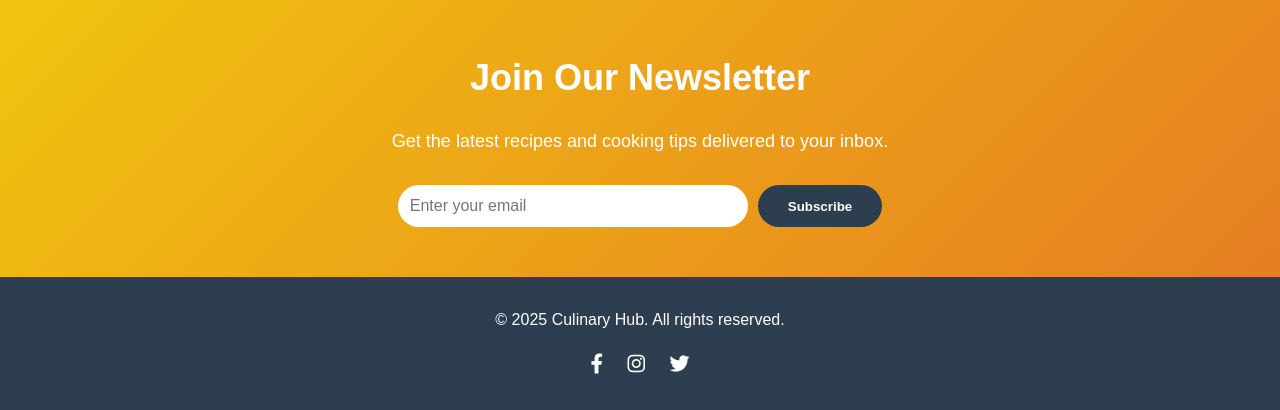
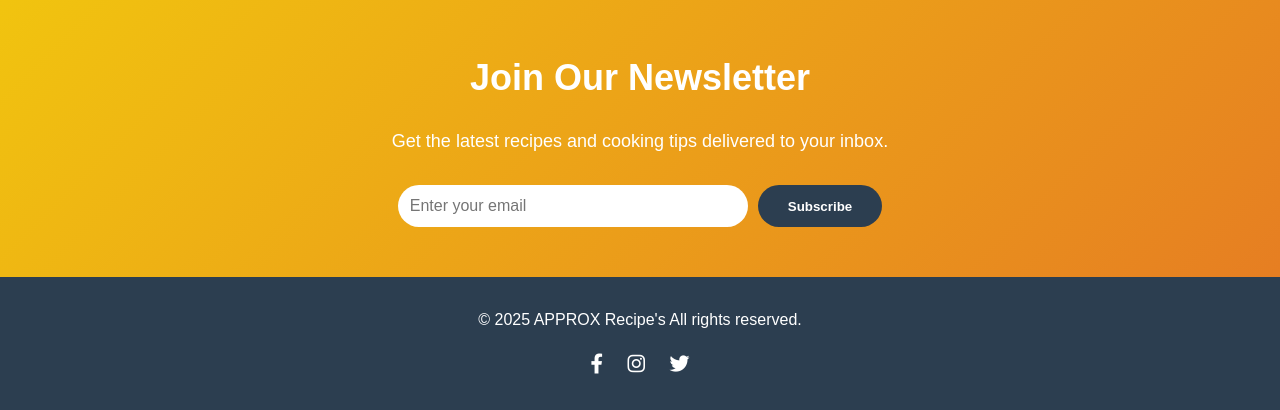
Before and after one commit to zain358/Recipe-Website, a Flask app: page / in a window 1280 px wide. Shown: the part 2263-2673 px from the top of the page. Run offline with Flask 3, Linux system fonts and the light colour scheme.

Commit message:
Update index.html

```diff
--- a/templates/index.html
+++ b/templates/index.html
@@ -3,7 +3,7 @@
   <head>
     <meta charset="UTF-8" />
     <meta name="viewport" content="width=device-width, initial-scale=1.0" />
-    <title>Delicious Recipes - Culinary Hub</title>
+    <title>APPROX Recipe's</title>
     <link rel="stylesheet" href="../static/styles.css">
     <link
       rel="stylesheet"
@@ -84,7 +84,7 @@
     </section>
 
     <footer>
-      <p>© 2025 Culinary Hub. All rights reserved.</p>
+      <p>© 2025 APPROX Recipe's All rights reserved.</p>
       <div class="social-links">
         <a href="#"><i class="fab fa-facebook-f"></i></a>
         <a href="#"><i class="fab fa-instagram"></i></a>
```
